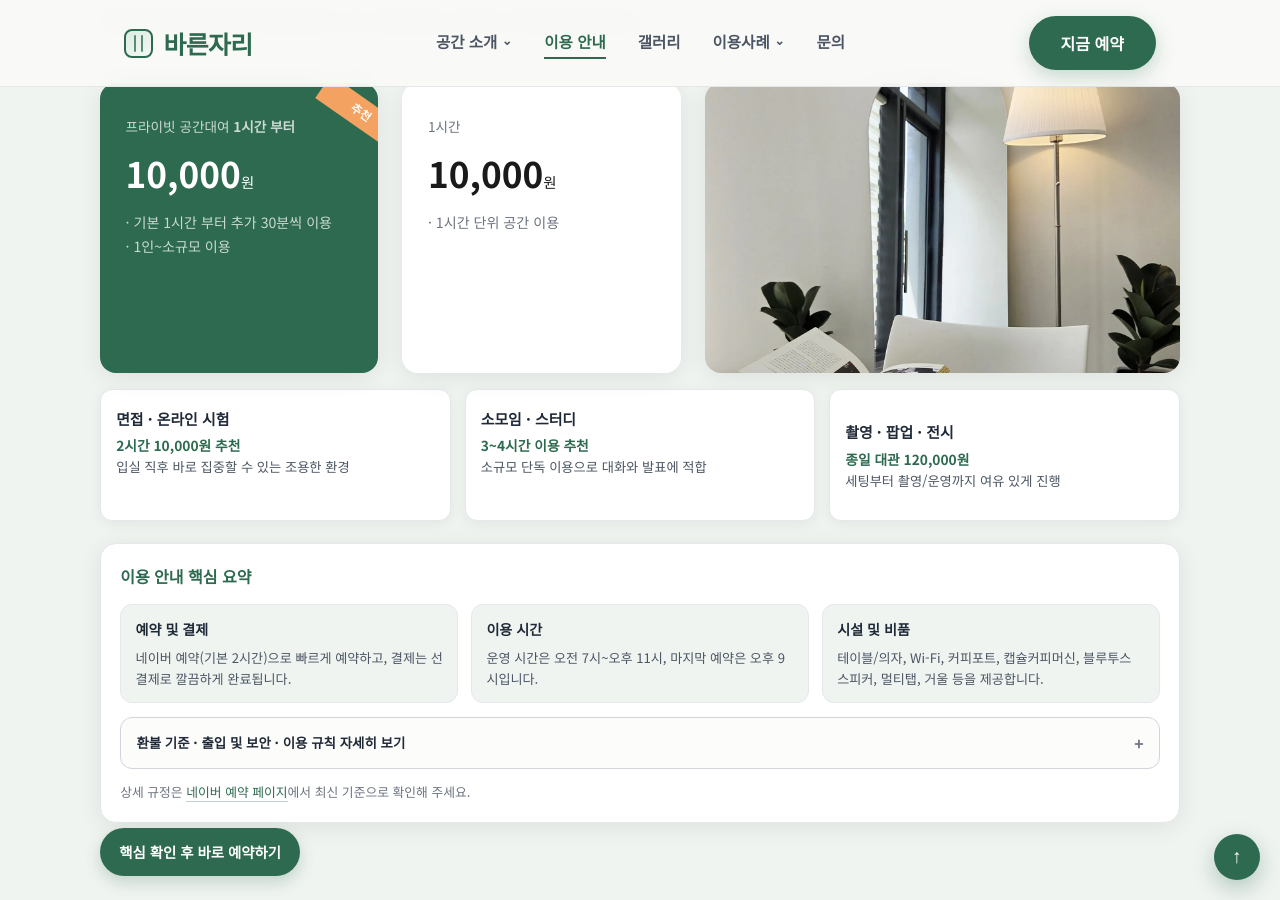
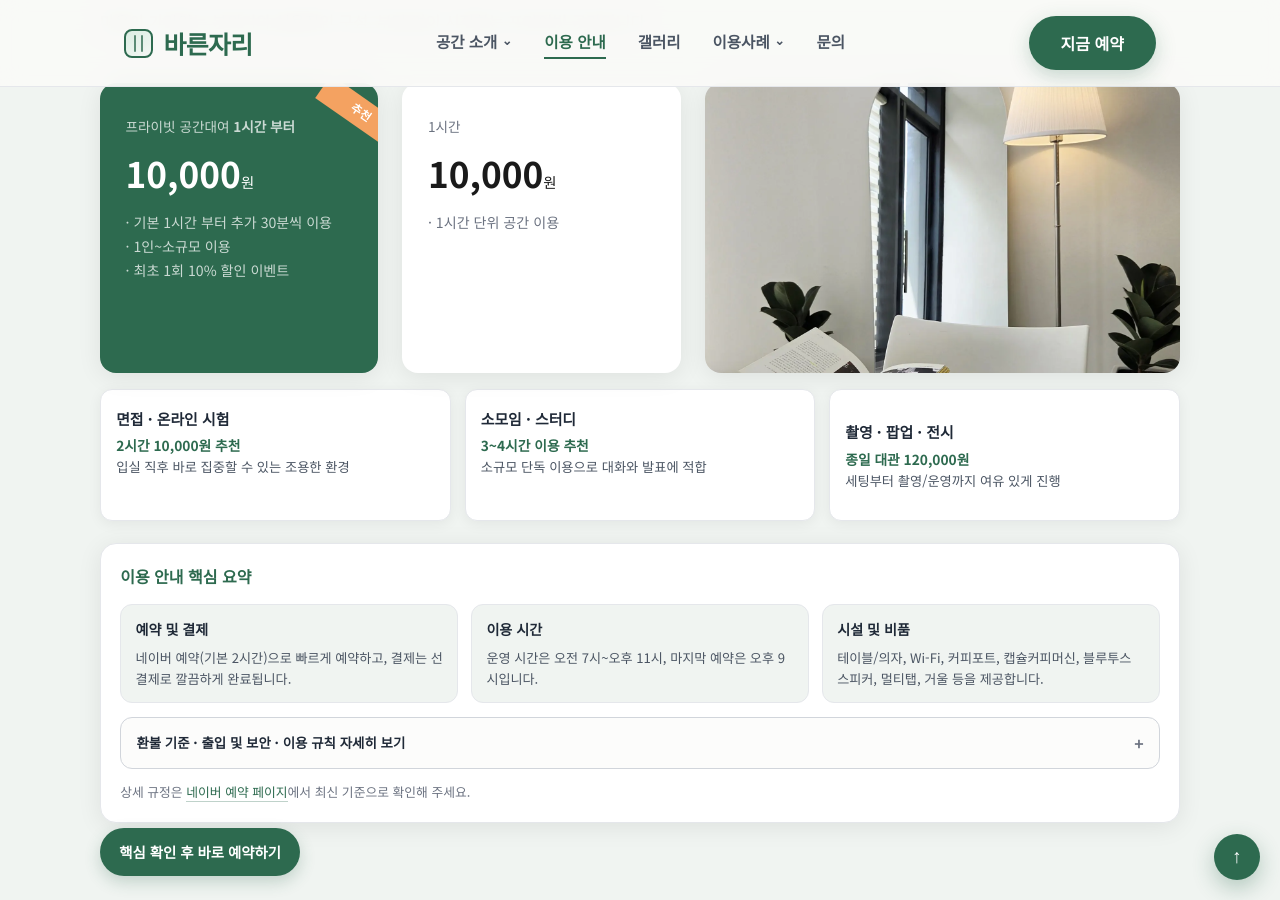
Before and after one commit to bareunspace/blog, a Jekyll site: the page built from index.html, in a window 1280 px wide and 900 px high, scrolled down 2285 px. Built offline with Jekyll 4.4.1, drawn with Linux system fonts in a browser that asks for light colours.

Commit message:
할인 10%

```diff
--- a/index.html
+++ b/index.html
@@ -332,7 +332,7 @@
             <span class="price-badge">추천</span>
             <p class="price-label">프라이빗 공간대여 <strong>1시간 부터</strong></p>
             <p class="price-amount">10,000<span class="price-unit">원</span></p>
-            <p class="price-desc"> · 기본 1시간 부터 추가 30분씩 이용<br /> · 1인~소규모 이용</p>
+            <p class="price-desc"> · 기본 1시간 부터 추가 30분씩 이용<br /> · 1인~소규모 이용<br /> · 최초 1회 10% 할인 이벤트</p>
           </a>
           <a href="https://booking.naver.com/booking/10/bizes/1663159/items/7861240" target="_blank" rel="noopener noreferrer" class="price-card" data-cta="price_1hour" aria-label="1시간 10,000원 예약하기">
             <p class="price-label">1시간</p>
```
